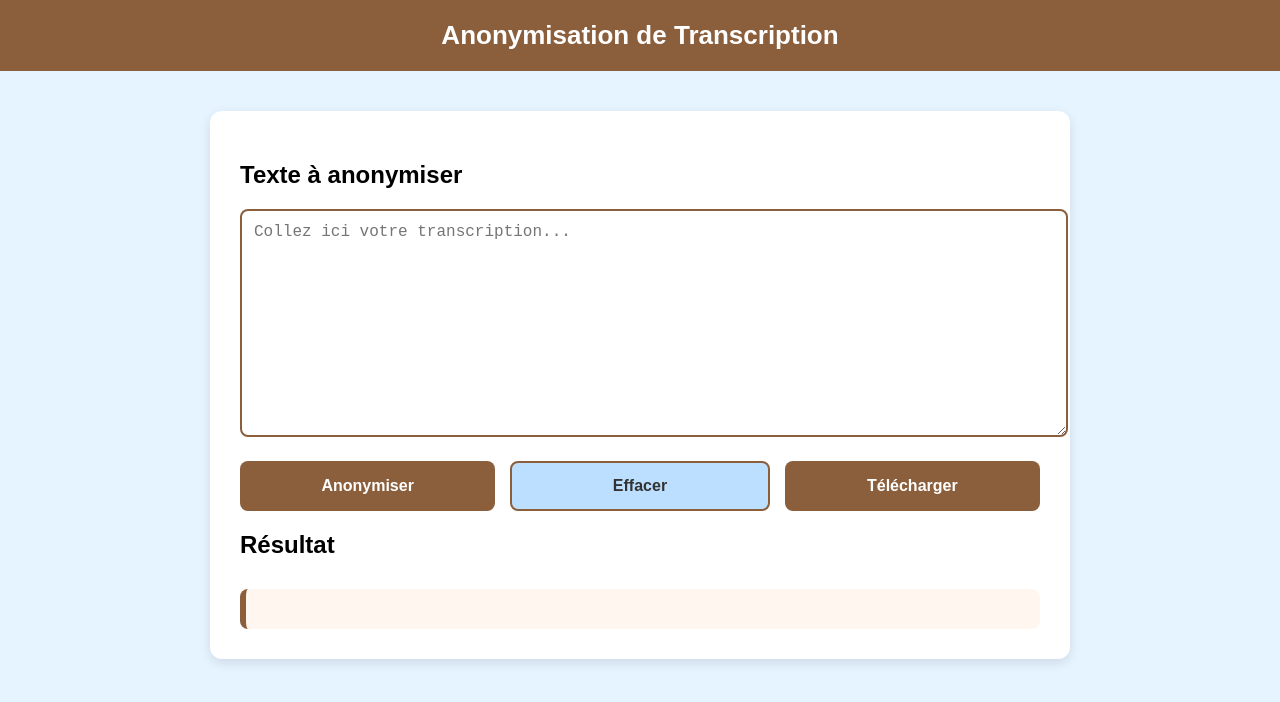
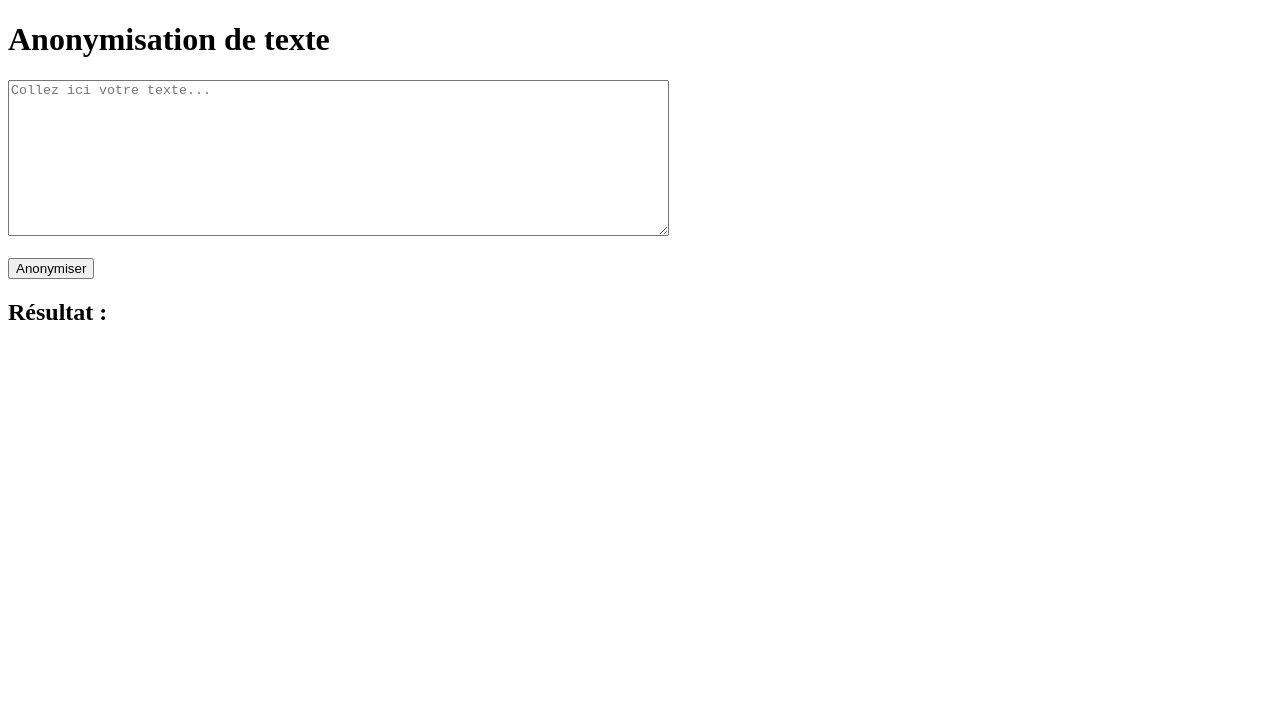
Before and after one commit to vaillantclaude/anonymiser-transcription-teams, a plain HTML site: page index.html in a window 1280 px wide. Drawn offline with Linux system fonts and the light colour scheme.

Commit message:
Refactor HTML structure and update JavaScript functions

```diff
--- a/index.html
+++ b/index.html
@@ -2,159 +2,34 @@
 <html lang="fr">
 <head>
     <meta charset="UTF-8">
-    <title>Anonymisation de Transcription</title>
-    <style>
-        body {
-            font-family: Arial, sans-serif;
-            background: #e6f4ff; /* bleu ciel */
-            margin: 0;
-            padding: 0;
-        }
+    <title>Anonymisation</title>
+</head>
+<body>
+    <h1>Anonymisation de texte</h1>
 
-        header {
-            background: #8b5e3c; /* marron */
-            color: white;
-            padding: 20px;
-            text-align: center;
-            font-size: 26px;
-            font-weight: bold;
-        }
+    <textarea id="texte" rows="10" cols="80" placeholder="Collez ici votre texte..."></textarea>
+    <br><br>
 
-        .container {
-            max-width: 800px;
-            margin: 40px auto;
-            background: white;
-            padding: 30px;
-            border-radius: 12px;
-            box-shadow: 0 4px 12px rgba(0,0,0,0.1);
-        }
+    <button onclick="anonymiser()">Anonymiser</button>
 
-        textarea {
-            width: 100%;
-            height: 200px;
-            padding: 12px;
-            border: 2px solid #8b5e3c;
-            border-radius: 8px;
-            font-size: 16px;
-            resize: vertical;
-        }
-
-        .buttons {
-            margin-top: 20px;
-            display: flex;
-            gap: 15px;
-        }
-
-        button {
-            flex: 1;
-            padding: 14px;
-            font-size: 16px;
-            font-weight: bold;
-            border: none;
-            border-radius: 8px;
-            cursor: pointer;
-            transition: 0.2s;
-        }
-
-        .btn-anonymiser {
-            background: #8b5e3c;
-            color: white;
-        }
-        .btn-anonymiser:hover {
-            background: #6e482f;
-        }
-
-        .btn-effacer {
-            background: #bcdfff;
-            color: #333;
-            border: 2px solid #8b5e3c;
-        }
-        .btn-effacer:hover {
-            background: #a7d4ff;
-        }
-
-        .btn-telecharger {
-            background: #8b5e3c;
-            color: white;
-        }
-        .btn-telecharger:hover {
-            background: #6e482f;
-        }
-
-        .result {
-            margin-top: 30px;
-            padding: 20px;
-            background: #fff7ef;
-            border-left: 6px solid #8b5e3c;
-            border-radius: 8px;
-            font-size: 16px;
-            white-space: pre-wrap;
-        }
-    </style>
-</head>
-
-<body>
-
-<header>
-    Anonymisation de Transcription
-</header>
-
-<div class="container">
-    <h2>Texte à anonymiser</h2>
-    <textarea id="inputText" placeholder="Collez ici votre transcription..."></textarea>
-
-    <div class="buttons">
-        <button class="btn-anonymiser" onclick="anonymiser()">Anonymiser</button>
-        <button class="btn-effacer" onclick="effacer()">Effacer</button>
-        <button class="btn-telecharger" onclick="telecharger()">Télécharger</button>
-    </div>
-
-    <h2>Résultat</h2>
-    <div id="result" class="result"></div>
-</div>
+    <h2>Résultat :</h2>
+    <pre id="resultat"></pre>
 
     <script>
-function anonymiser() {
-    const text = document.getElementById("inputText").value;
+        async function anonymiser() {
+            const texte = document.getElementById("texte").value;
 
-    fetch("http://127.0.0.1:8000/anonymiser", {
+            const response = await fetch("http://127.0.0.1:8000/anonymiser", {
                 method: "POST",
-        headers: { "Content-Type": "application/json" },
-        body: JSON.stringify({ texte: text })
-    })
-    .then(response => response.json())
-    .then(data => {
-        document.getElementById("result").textContent = data.texte_anonymise;
-    })
-    .catch(error => {
-        document.getElementById("result").textContent = "Erreur : " + error;
+                headers: {
+                    "Content-Type": "application/json"
+                },
+                body: JSON.stringify({ contenu: texte })  // <-- CORRECTION ICI
             });
-}
 
-function effacer() {
-    document.getElementById("inputText").value = "";
-    document.getElementById("result").textContent = "";
-}
-
-function telecharger() {
-    const texte = document.getElementById("result").textContent;
-
-    if (!texte) {
-        alert("Aucun texte à télécharger.");
-        return;
-    }
-
-    const blob = new Blob([texte], { type: "text/plain" });
-    const url = URL.createObjectURL(blob);
-
-    const a = document.createElement("a");
-    a.href = url;
-    a.download = "texte_anonymise.txt";
-    a.click();
-
-    URL.revokeObjectURL(url);
+            const data = await response.json();
+            document.getElementById("resultat").textContent = data.texte_anonymise;
         }
     </script>
-
 </body>
 </html>
```
Lines whose indentation alone changed are shown as unchanged.
